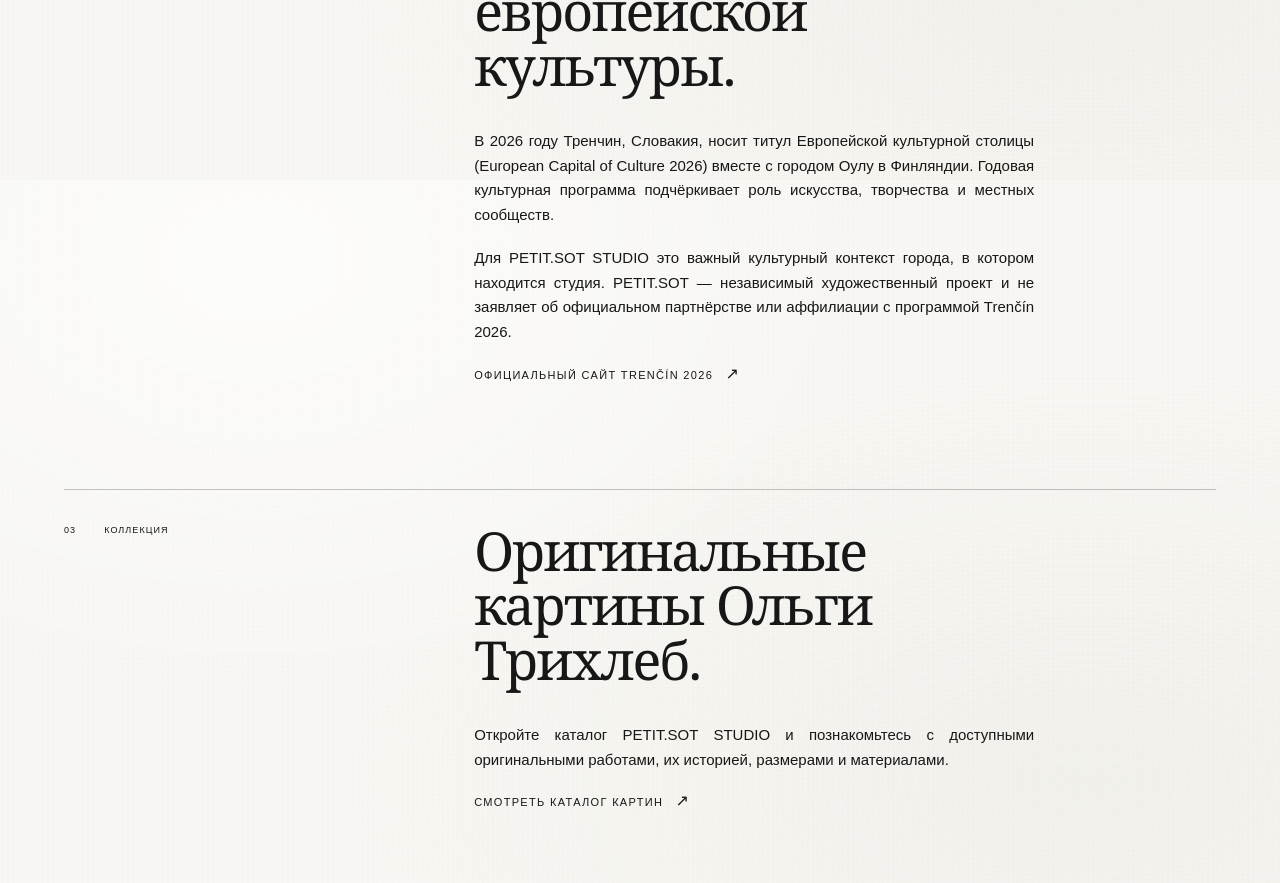
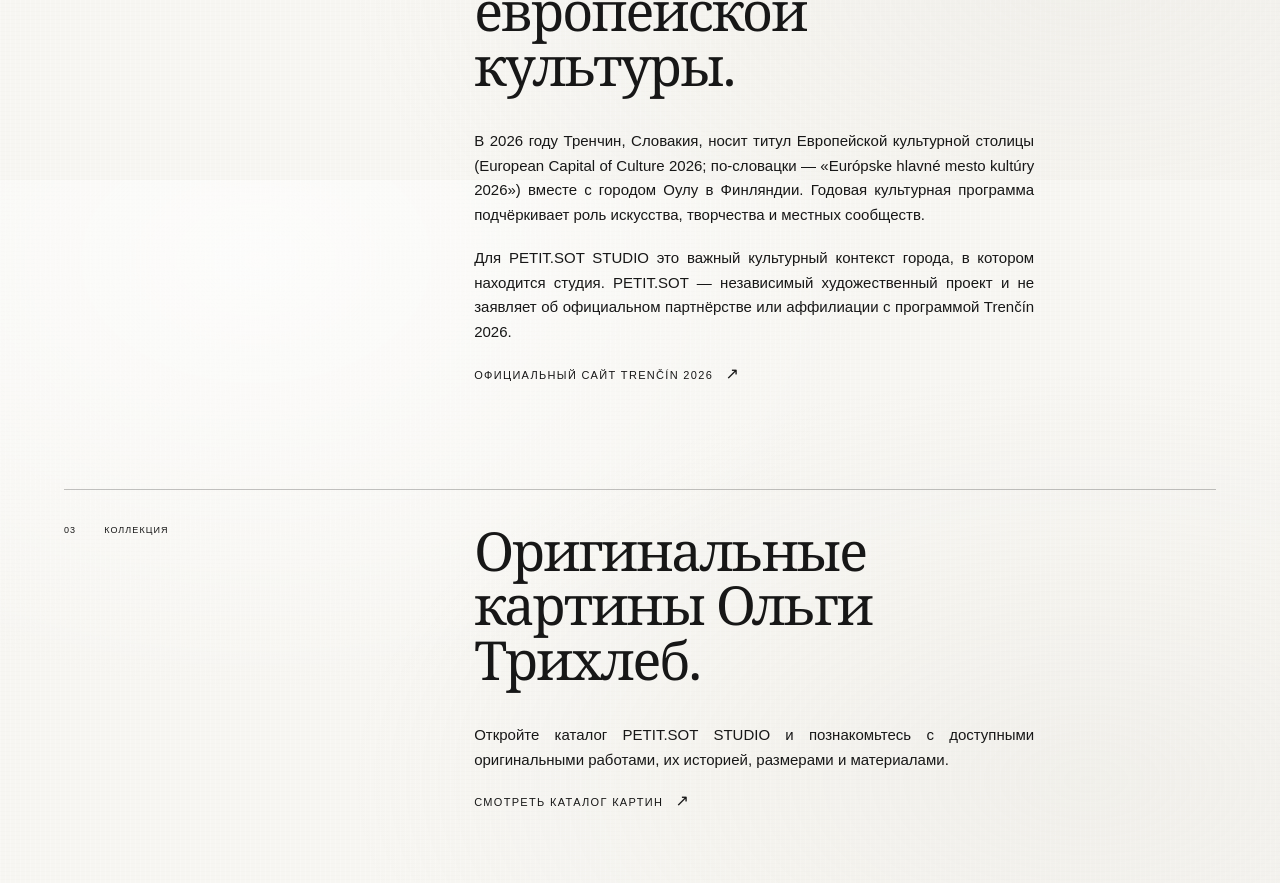
Before and after one commit to brodsk/PETIT-SOT-STUDIO, a Next.js app: page /ru/trencin-art-studio in a window 1280 px wide. Shown: the part 1420-2303 px from the top of the page. Built offline with nearby package versions, Linux system fonts and the light colour scheme.

Commit message:
Include official Slovak Trenčín 2026 title for local search relevance

```diff
--- a/app/[locale]/trencin-art-studio/page.tsx
+++ b/app/[locale]/trencin-art-studio/page.tsx
@@ -112,8 +112,8 @@ export default async function TrencinArtStudio({
         <div className="about-section-copy">
           <h2>{ru ? "Город в центре европейской культуры." : "A city at the heart of European culture."}</h2>
           <p>{ru
-            ? "В 2026 году Тренчин, Словакия, носит титул Европейской культурной столицы (European Capital of Culture 2026) вместе с городом Оулу в Финляндии. Годовая культурная программа подчёркивает роль искусства, творчества и местных сообществ."
-            : "In 2026, Trenčín, Slovakia, holds the European Capital of Culture title alongside Oulu in Finland. The year-long programme highlights the role of art, creativity and local communities."}</p>
+            ? "В 2026 году Тренчин, Словакия, носит титул Европейской культурной столицы (European Capital of Culture 2026; по-словацки — «Európske hlavné mesto kultúry 2026») вместе с городом Оулу в Финляндии. Годовая культурная программа подчёркивает роль искусства, творчества и местных сообществ."
+            : "In 2026, Trenčín, Slovakia, holds the European Capital of Culture title — locally known as “Európske hlavné mesto kultúry 2026” — alongside Oulu in Finland. The year-long programme highlights the role of art, creativity and local communities."}</p>
           <p>{ru
             ? "Для PETIT.SOT STUDIO это важный культурный контекст города, в котором находится студия. PETIT.SOT — независимый художественный проект и не заявляет об официальном партнёрстве или аффилиации с программой Trenčín 2026."
             : "For PETIT.SOT STUDIO, this is the cultural context of the city where the studio is based. PETIT.SOT is an independent art project and does not claim official partnership or affiliation with the Trenčín 2026 programme."}</p>
```
